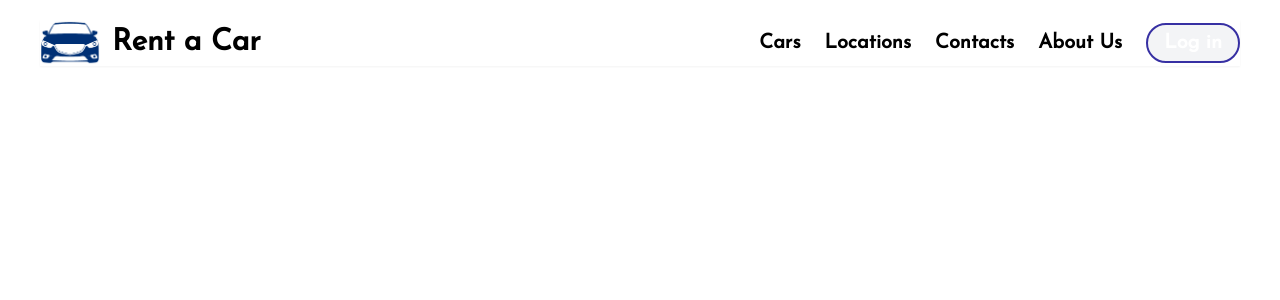
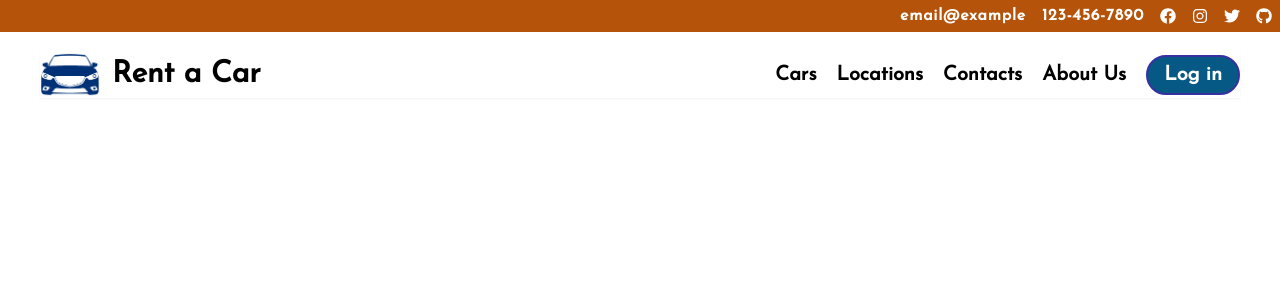
Before and after one commit to zradev/rent-a-car, a React (Create React App) app: page / in a window 1280 px wide. Shown: the top 300 px of the page. Built offline with nearby package versions, Linux system fonts and the light colour scheme.

Commit message:
Add Banner component

```diff
--- /dev/null
+++ b/src/components/header/components/Banner.tsx
@@ -0,0 +1,25 @@
+import React from "react";
+import { FaFacebook, FaInstagram, FaTwitter, FaGithub } from "react-icons/fa";
+
+const Banner = () => {
+  return (
+    <div className="hidden md:flex items-center justify-end [&>*]:hover:cursor-pointer gap-4 bg-amber-700 text-white text-md font-semibold tracking-wider pr-2 p-1">
+      <a href="mailto:email@example.com">email@example</a>{" "}
+      <a href="tel:123-456-7890">123-456-7890</a>
+      <a href="https://www.facebook.com">
+        <FaFacebook />
+      </a>
+      <a href="https://www.instagram.com">
+        <FaInstagram />
+      </a>
+      <a href="https://www.twitter.com">
+        <FaTwitter />
+      </a>
+      <a href="https://www.github.com">
+        <FaGithub />
+      </a>
+    </div>
+  );
+};
+
+export default Banner;
--- a/src/components/header/components/Navbar.tsx
+++ b/src/components/header/components/Navbar.tsx
@@ -30,7 +30,7 @@ const Navbar = () => {
               : "fixed md:block left-0 slide-out-left"
           }`}
         >
-          <ul className="flex flex-col items-center gap-6 text-xl mt-10 md:flex-row md:mt-0">
+          <ul className="flex flex-col items-center gap-5 text-xl mt-10 md:flex-row md:mt-0">
             <li className="hover:text-blue-500">
               <Link to="/cars">Cars</Link>
             </li>
@@ -43,7 +43,7 @@ const Navbar = () => {
             <li className="hover:text-blue-500">
               <Link to="/about">About Us</Link>
             </li>
-            <button className="text-white bg-blue-800 text-start w-fit border-2 border-indigo-800	 p-1 px-4 rounded-full bg-gray-100">
+            <button className="text-white bg-sky-800 text-start w-fit border-2 border-indigo-800	 p-1 px-4 rounded-full bg-gray-100">
               Log in
             </button>
           </ul>
--- a/src/components/header/index.tsx
+++ b/src/components/header/index.tsx
@@ -1,9 +1,11 @@
 import React from "react";
+import Banner from "./components/Banner";
 import Navbar from "./components/Navbar";
 
 const index = () => {
   return (
     <header>
+      <Banner />
       <Navbar />
     </header>
   );
--- /dev/null
+++ b/src/utils/formatCurrency.ts
@@ -0,0 +1,8 @@
+const CURRENCY_FORMATTER = new Intl.NumberFormat(undefined, {
+  currency: "USD",
+  style: "currency",
+});
+
+export const formatCurrency = (number: number) => {
+  return CURRENCY_FORMATTER.format(number);
+};
```
